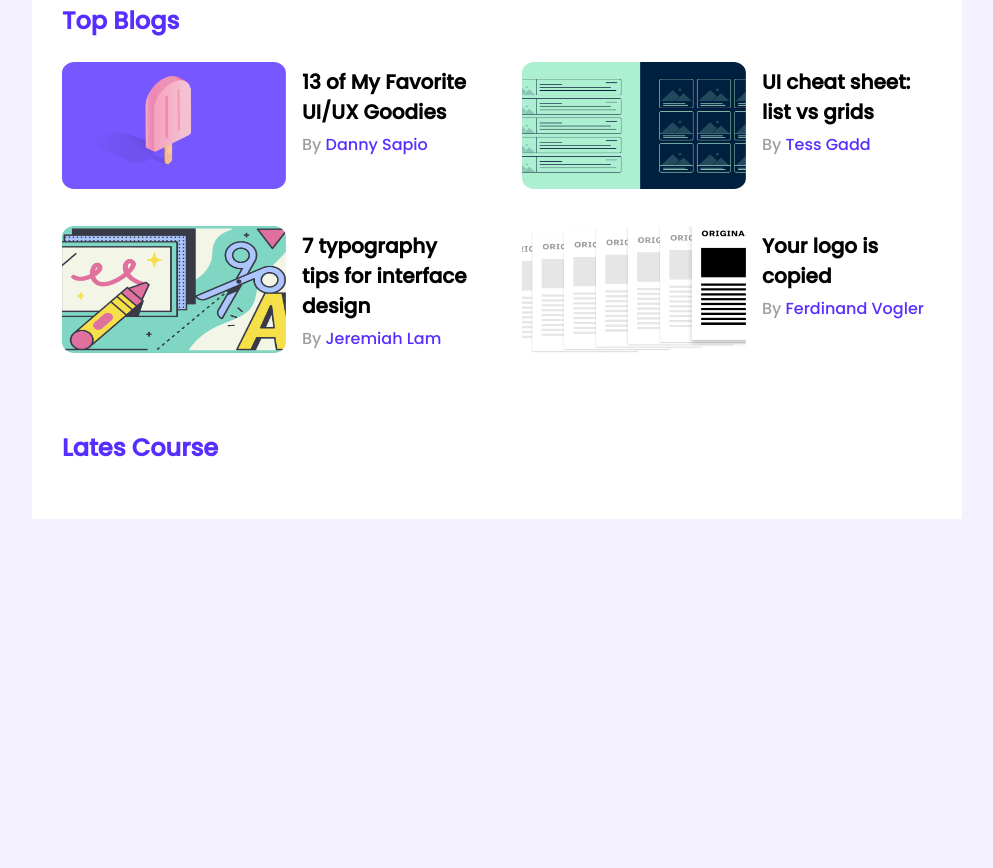
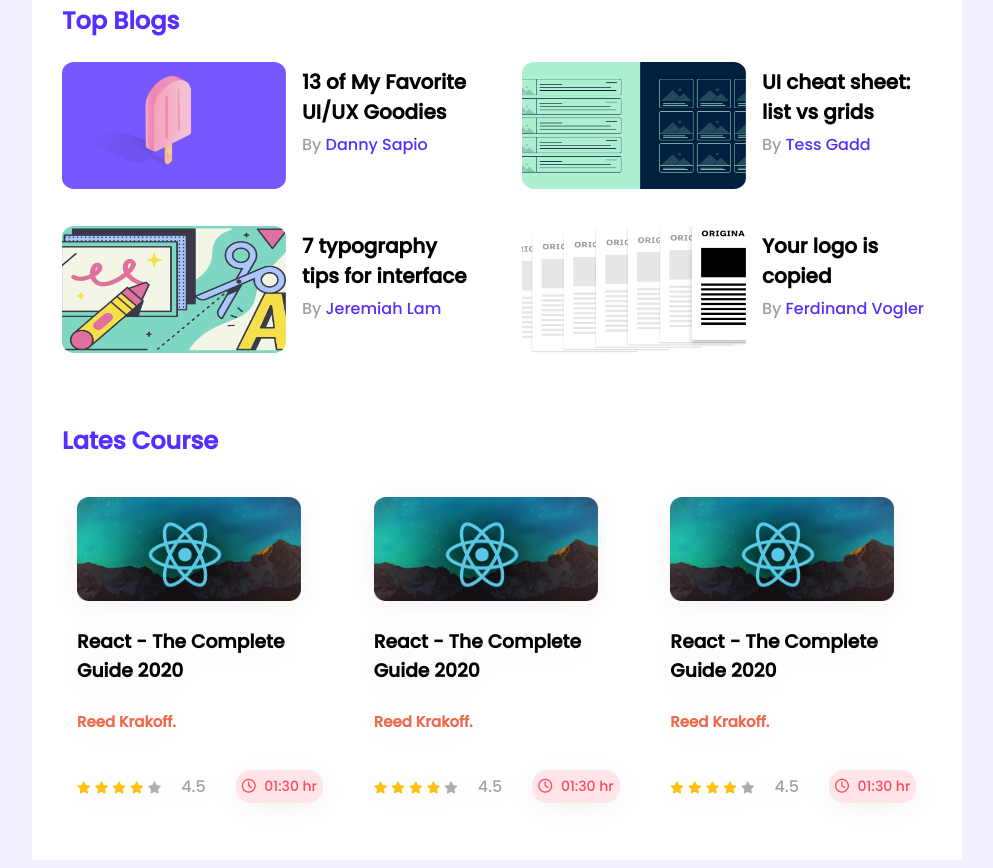
Before and after one commit to Rocky3112/leader-board, a plain HTML site: page index.html in a window 1280 px wide. Shown: the part 308-1176 px from the top of the page, without its empty margins (143-1136 px from the left). Before the commit the page ends 835 px from the top, so only its background shows below. Drawn offline with Linux system fonts and the light colour scheme.

```diff
--- a/index.html
+++ b/index.html
@@ -5,6 +5,7 @@
     <meta http-equiv="X-UA-Compatible" content="IE=edge" />
     <meta name="viewport" content="width=device-width, initial-scale=1.0" />
     <title>Document</title>
+    <script src="https://kit.fontawesome.com/a008b2dede.js" crossorigin="anonymous"></script>
     <link rel="stylesheet" href="./style.css" />
   </head>
   <body>
@@ -80,7 +81,7 @@
                     </div>
                     <div class="blog-info">
                         <h3 class="blog-title">
-                            7 typography tips for interface  design
+                            7 typography tips for interface
                         </h3>
                         <p class="blog-author">By <a href="">Jeremiah Lam</a></p>
                     </div>
@@ -104,7 +105,82 @@
       <!-- Latest Courses -->
       <section class="container">
         <h3 class="section-title">Lates Course</h3>
+        <div class="courses">
+          <div class="course">
+            <div class="course-banner">
+              <img src="./images/courses/course-1.png" alt="">
+            </div>
+            <div class="course-detail">
+              <h3 class="course-title">React - The Complete  Guide 2020</h3>
+              <h5 class="course-author">Reed Krakoff.</h5>
+            </div>
+            <div class="course-info">
+              <div>
+                <i class="fa-solid fa-star filled"></i>
+                <i class="fa-solid fa-star filled"></i>
+                <i class="fa-solid fa-star filled"></i>
+                <i class="fa-solid fa-star filled"></i>
+                <i class="fa-solid fa-star empty"></i>
+
+              </div>
+              <p>4.5</p>
+              <div class="clock">
+                <i class="fa-regular fa-clock"></i> 01:30 hr
+              </div>
+
+            </div>
+          </div>
+          <div class="course">
+            <div class="course-banner">
+              <img src="./images/courses/course-1.png" alt="">
+            </div>
+            <div class="course-detail">
+              <h3 class="course-title">React - The Complete  Guide 2020</h3>
+              <h5 class="course-author">Reed Krakoff.</h5>
+            </div>
+            <div class="course-info">
+              <div>
+                <i class="fa-solid fa-star filled"></i>
+                <i class="fa-solid fa-star filled"></i>
+                <i class="fa-solid fa-star filled"></i>
+                <i class="fa-solid fa-star filled"></i>
+                <i class="fa-solid fa-star empty"></i>
+
+              </div>
+              <p>4.5</p>
+              <div class="clock">
+                <i class="fa-regular fa-clock"></i> 01:30 hr
+              </div>
+
+            </div>
+          </div>
+          <div class="course">
+            <div class="course-banner">
+              <img src="./images/courses/course-1.png" alt="">
+            </div>
+            <div class="course-detail">
+              <h3 class="course-title">React - The Complete  Guide 2020</h3>
+              <h5 class="course-author">Reed Krakoff.</h5>
+            </div>
+            <div class="course-info">
+              <div>
+                <i class="fa-solid fa-star filled"></i>
+                <i class="fa-solid fa-star filled"></i>
+                <i class="fa-solid fa-star filled"></i>
+                <i class="fa-solid fa-star filled"></i>
+                <i class="fa-solid fa-star empty"></i>
+
+              </div>
+              <p>4.5</p>
+              <div class="clock">
+                <i class="fa-regular fa-clock"></i> 01:30 hr
+              </div>
+
+            </div>
+          </div>
+        </div>
       </section>
+
     </main>
   </body>
 </html>
--- a/style.css
+++ b/style.css
@@ -49,13 +49,13 @@ hr {
 /*-------------------
 top blogs styles
 ---------------------- */
-.blogs{
+.blogs {
   display: grid;
-    grid-template-columns: repeat(2,1fr);
+  grid-template-columns: repeat(2, 1fr);
   gap: 30px;
   grid-column-gap: 50px;
 }
-.blog{
+.blog {
   display: flex;
   gap: 16px;
 }
@@ -63,18 +63,107 @@ top blogs styles
   width: 224px;
   height: 127px;
 }
-.blog-title{
+.blog-title {
   font-size: 20px;
-    margin:5px 0;
+  margin: 5px 0;
 }
-.blog-author{
-    color: #9F9F9F;
+.blog-author {
+  color: #9f9f9f;
   font-size: 16px;
   margin-top: 5px;
 }
-.blog-author a{
+.blog-author a {
   text-decoration: none;
-    color: #562EFF;
+  color: #562eff;
   font-size: 16px;
+}
+/* ---------------
+Lates courses styles
+------------------------ */
+.courses{
+  display: grid;
+  grid-template-columns: repeat(3,1fr);
+  gap: 20px;
+}
+.course{
+  margin: 15px;
+  filter: drop-shadow(0px 5.34229px 13.3557px rgba(0, 0, 0, 0.05));
+}
+.course-banner img {
+  width: 224px;
+  height: 104px;
+}
+.course-author{
+  color: #ED6B4F;
+  font-size: 15px;
+}
+.course-info {
+  display: flex;
+  align-items: center;
+}
+.course p {
+  color: #a2a2a2;
+  margin-right: 30px;
+}
+.fa-star.filled {
+  color: #ffc014;
+  font-size: 12px;
 
 }
+.fa-star.empty {
+  color: #aeaeae;
+  margin-right: 20px;
+  font-size: 12px;
+}
+.clock {
+  color: #ff4a60;
+  background: #ffe4e8;
+  font-size: 14px;
+  padding: 6px;
+  border-radius: 15px;
+}
+.fa-clock{
+  margin-right: 5px;
+}
+
+/* ------------------
+Media Quires
+--------------------- */
+/* mobile devices */
+@media only screen and (max-width:650px) {
+  .container{
+    width: 100%;
+
+  }
+  .players, .blogs, .courses{
+    grid-template-columns: repeat(1,1fr);
+    justify-items: center;
+
+  }
+  .blog{
+    flex-direction: column;
+    align-items: center;
+  }
+}
+/* ipad devices */
+@media only screen and (min-width:651px) and (max-width:990px) {
+  .container{
+    width: 100%;
+
+  }
+  .players{
+    grid-template-columns: repeat(2,1fr);
+    justify-items: center;
+  }
+   .blogs, .courses{
+    grid-template-columns: repeat(1,1fr);
+    justify-items: center;
+
+  }
+  .blog{
+
+    align-items: center;
+
+  }
+
+}
```
Lines whose indentation alone changed are shown as unchanged.
